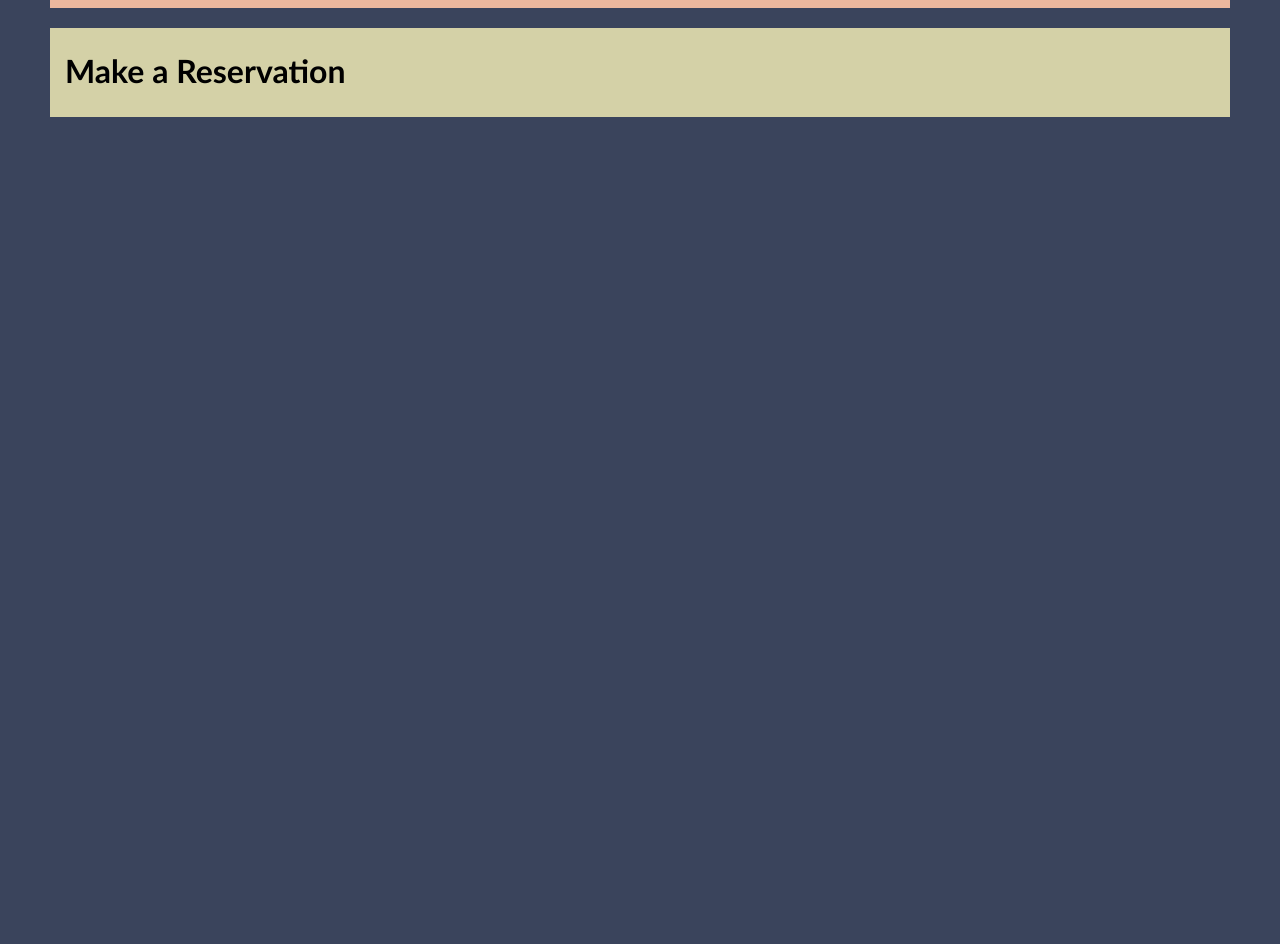
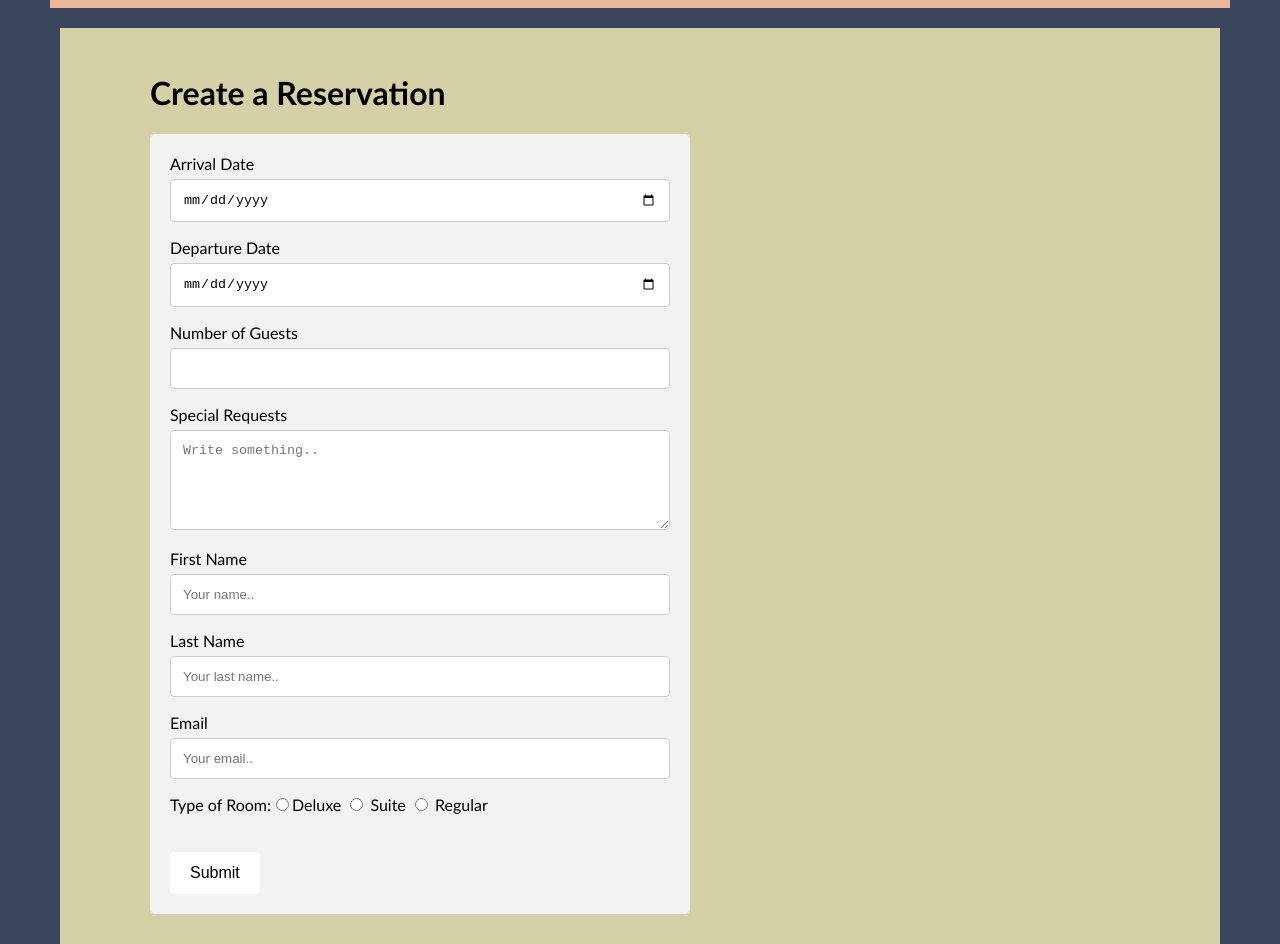
Before and after one commit to SurfyTadpole/Hotel-Final-Project, an Angular app: page /reservation in a window 1280 px wide. Shown: the part 221-1165 px from the top of the page. Before the commit the page ends 820 px from the top, so only its background shows below. Built offline with nearby package versions, Linux system fonts and the light colour scheme.

Commit message:
Add reservation form

```diff
--- a/src/app/reservation/reservation.component.html
+++ b/src/app/reservation/reservation.component.html
@@ -1 +1,50 @@
-<h1>Make a Reservation</h1>
+<div id="page">
+
+    <div id="content">
+        <h1 id="title">Create a Reservation</h1>
+
+        <div id="reservation">
+            <form action="" id="reservationForm">
+
+                <label for="arrDate">Arrival Date</label>
+                <input type="date" id="arrDate" name="arrivalDate" placeholder="">
+                <br>
+
+                <label for="depDate">Departure Date</label>
+                <input type="date" id="deptDate" name="departureDate" placeholder="">
+                <br>
+
+                <label for="numGuests">Number of Guests</label>
+                <input type="number" id="numGuests" name="NumOfGuests" placeholder="">
+                <br>
+
+                <label for="requests">Special Requests</label>
+                <textarea id="requests" name="requests" placeholder="Write something.."
+                    style="height:100px"></textarea>
+                <br>
+
+                <label for="firstName">First Name</label>
+                <input type="text" id="firstName" name="firstName" placeholder="Your name..">
+                <br>
+
+                <label for="lastName">Last Name</label>
+                <input type="text" id="lastName" name="lastName" placeholder="Your last name..">
+                <br>
+
+                <label for="email">Email</label>
+                <input type="email" id="email" name="email" placeholder="Your email..">
+                <br>
+
+                <div id="roomType">
+                    <label>Type of Room:</label>
+                    <input type="radio" name="roomType" value="deluxe">Deluxe
+                    <input type="radio" name="roomType" value="suite"> Suite
+                    <input type="radio" name="roomType" value="regular"> Regular <br>
+                </div>
+                <br><br>
+
+                <a href="/summary"><button type="button" id="submit">Submit</button></a>
+            </form>
+        </div>
+    </div>
+</div>
--- a/src/styles.css
+++ b/src/styles.css
@@ -1,4 +1,3 @@
-/* You can add global styles to this file, and also import other style files */
 body {
     margin: 0;
     padding: 0;
@@ -24,7 +23,7 @@ html {
     padding: 10px;
     background-color: #d4d1a7;
     padding: 2px 5px 5px 15px;
-    margin-top: 10px;
+    margin: 10px;
     height: auto;
 }
 
@@ -79,13 +78,32 @@ nav a:hover {
     padding: 0px 0px 0px 15px;
 }
 
-#create {
+#create, #submit {
     font-size: 16px;
     background-color: white;
     color: black;
-    padding: 10px;
+    padding: 12px 20px;
+    border: none;
+    border-radius: 4px;
 }
 
 #create:hover {
     background-color: silver;
 }
+
+#reservation {
+    border-radius: 5px;
+    background-color: #f2f2f2;
+    padding: 20px;
+    width: 50%;
+}
+
+input[type=text], [type=email], [type=date], [type=number], select, textarea {
+    width: 100%;
+    padding: 12px;
+    border: 1px solid #ccc;
+    border-radius: 4px;
+    box-sizing: border-box;
+    margin-top: 6px;
+    margin-bottom: 16px;
+}
```
